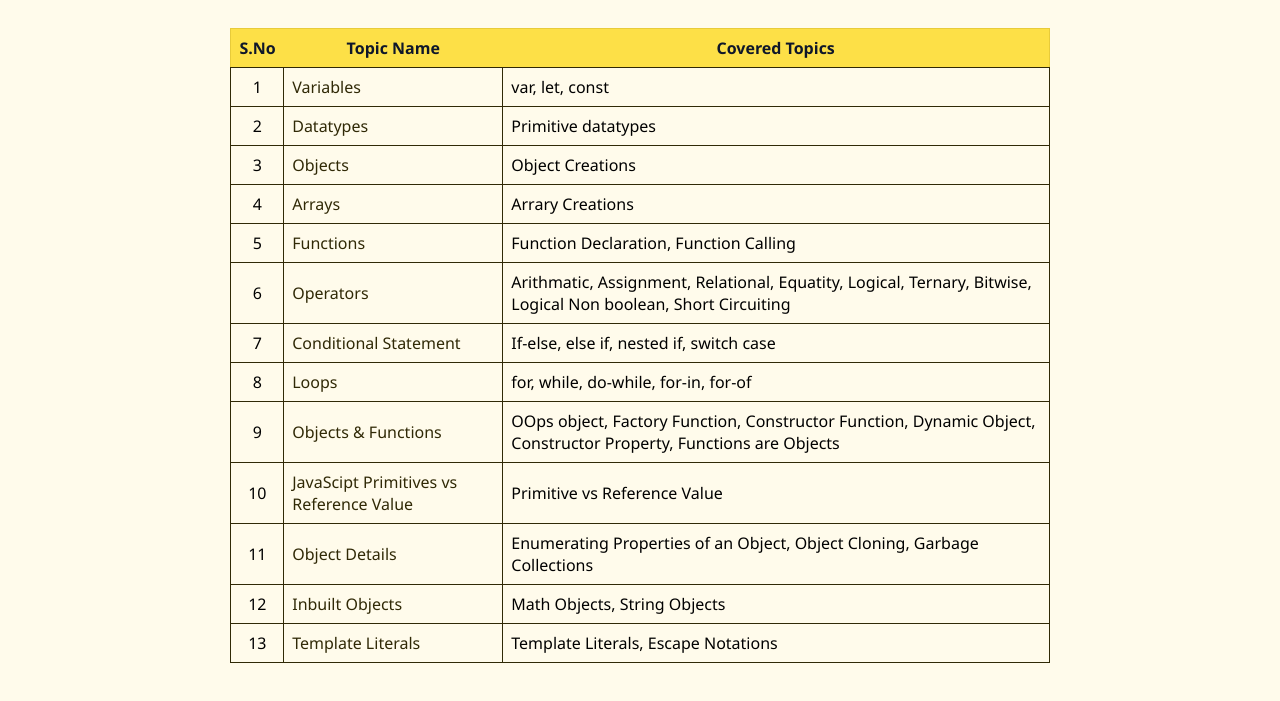
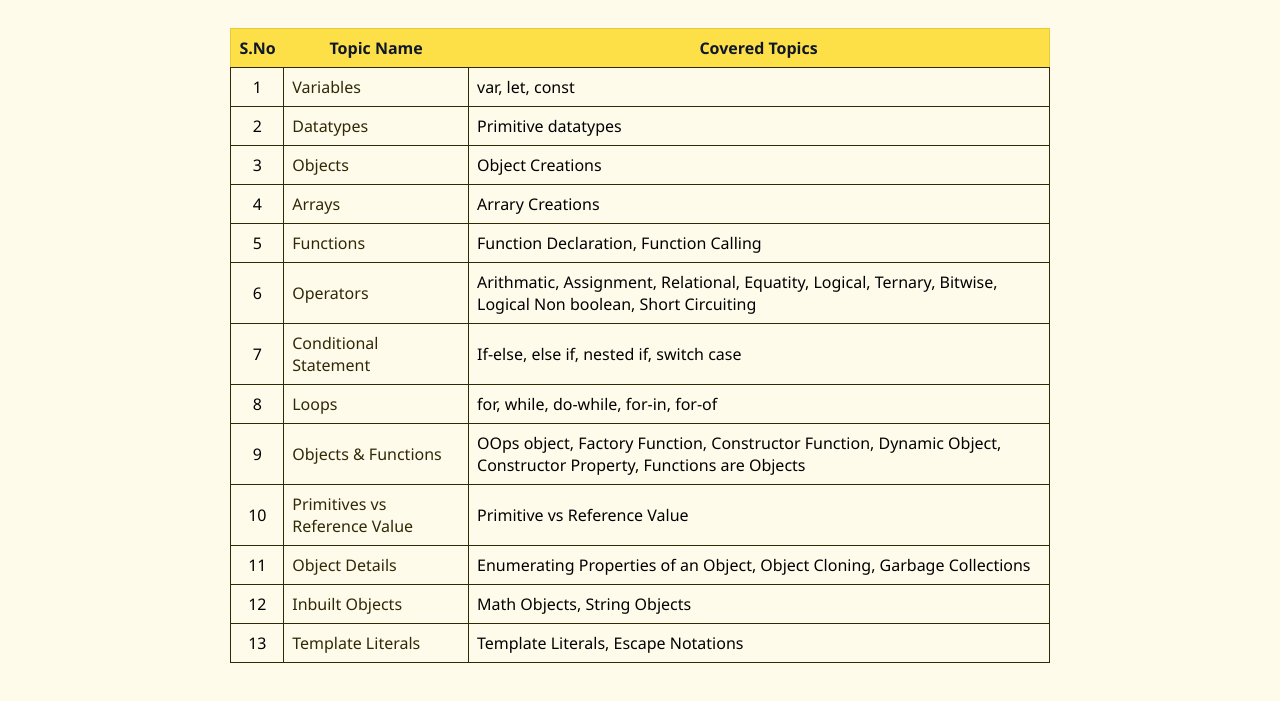
Before and after one commit to er-arunkumarselvam/JavaScript-Course, a plain HTML site: page index.html in a window 1280 px wide. Shown: the part 189-890 px from the top of the page. Drawn offline with Linux system fonts and the light colour scheme.

Commit message:
link update

```diff
--- a/index.html
+++ b/index.html
@@ -97,7 +97,7 @@
            <tr>
             <td>10</td>
 
-            <td><a href="https://github.com/er-arunkumarselvam/JavaScript-Course/blob/main/JS%20Course/assets/js/primitivesandreferencevalue.js" target="_blank">JavaScipt Primitives vs Reference Value </a></td>
+            <td><a href="https://github.com/er-arunkumarselvam/JavaScript-Course/blob/main/JS%20Course/assets/js/primitivesandreferencevalue.js" target="_blank">Primitives vs Reference Value </a></td>
             <td >Primitive vs Reference Value</td>
           </tr>
           <tr>
```
